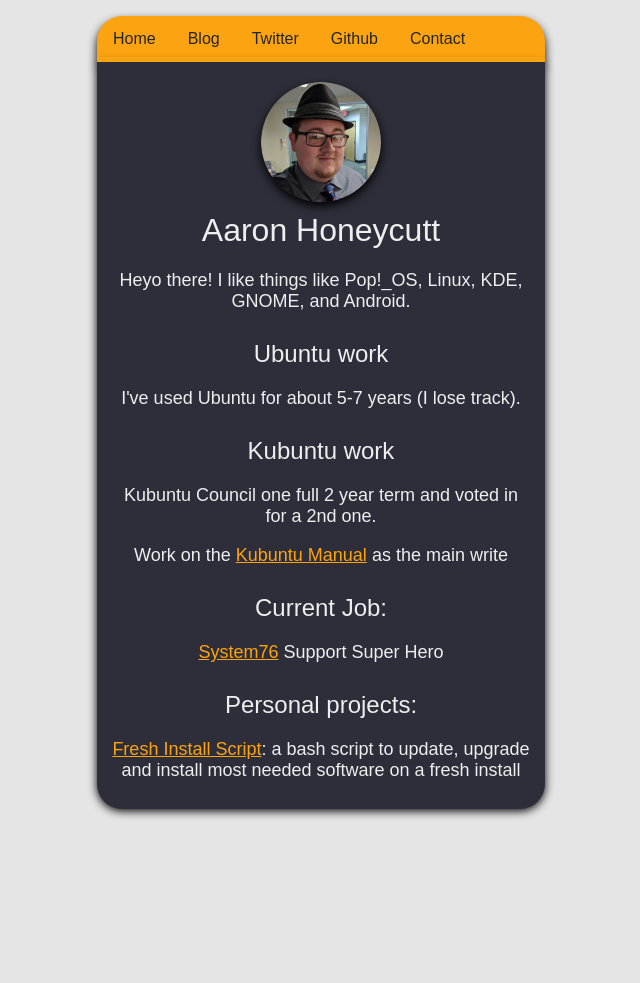
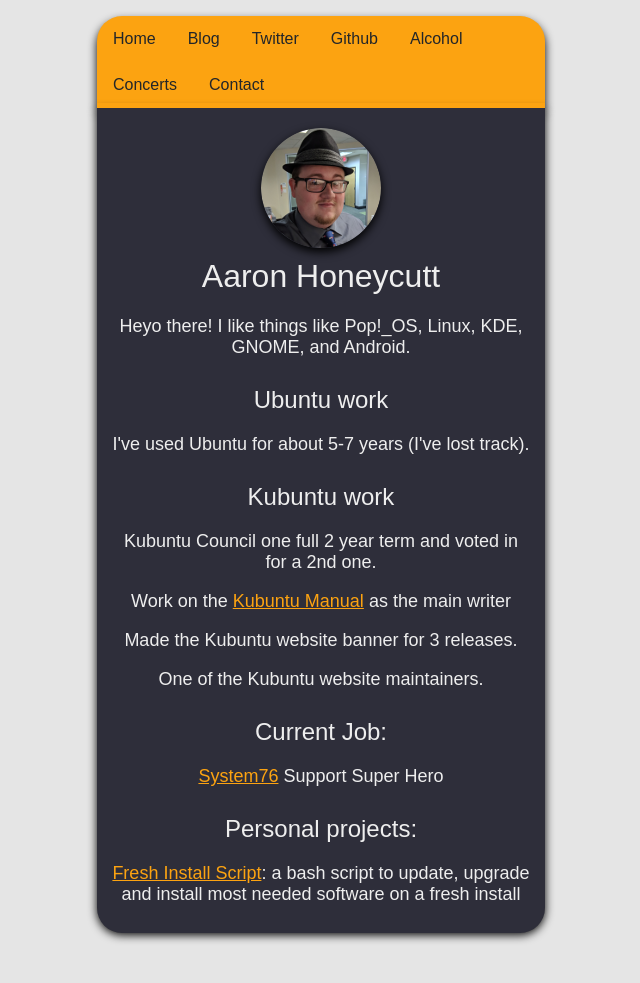
Before and after one commit to ahoneybun/website, a PHP site: page / in a window 1280 px wide. Shown: the whole page, without its empty margins (327-967 px from the left). Before the commit the page ends 818 px from the top, so only its background shows below. Run offline with PHP 8.4, Linux system fonts and the light colour scheme.

Commit message:
remove wordpress link, add blog.html

```diff
--- a/index.html
+++ b/index.html
@@ -2,7 +2,6 @@
 <html>
   <head>
     <meta charset="utf-8">
-        <meta name="viewport" content="width=device-width, initial-scale=1.0">
         <meta name="viewport" content="width=device-width, initial-scale=1.0">
         <title>Aaron Honeycutt's website</title>
         <link rel="stylesheet" href="style.css">
@@ -13,9 +12,11 @@
   <div class="navbar"><div class="centered">
     <ul>
       <li><a href="https://ahoneybun.net">Home</a></li>
-      <li><a href="http://blog.ahoneybun.net">Blog</a></li>
+      <li><a href="http://ahoneybun.net/blog.html">Blog</a></li>
       <li><a href="https://twitter.com/ATHoneycutt">Twitter</a><li>
       <li><a href="https://github.com/ahoneybun">Github</a></li>
+      <li><a href="http://cloud.ahoneybun.net/index.php/s/pbof5KfPEm3StPL">Alcohol</a></li>
+      <li><a href="http://cloud.ahoneybun.net/index.php/s/DGjpExEXofXn8dZ">Concerts</a></li>
       <li><a href="mailto:honeycuttaaron3@gmail.com">Contact</a><li>
     </ul>
   </div></div>
@@ -25,10 +26,12 @@
     <h1>Aaron Honeycutt</h1>
       <p> Heyo there! I like things like Pop!_OS, Linux, KDE, GNOME, and Android. </p>
     <h2>Ubuntu work</h2>
-      <p> I've used Ubuntu for about 5-7 years (I lose track). </p>
+      <p> I've used Ubuntu for about 5-7 years (I've lost track). </p>
     <h2> Kubuntu work </h2>
       <p> Kubuntu Council one full 2 year term and voted in for a 2nd one. </p>
-      <p> Work on the <a href="https://github.com/ahoneybun/kubuntu-manual">Kubuntu Manual</a> as the main write </p>
+      <p> Work on the <a href="https://github.com/kubuntu-team/kubuntu-manual">Kubuntu Manual</a> as the main writer </p>
+      <p> Made the Kubuntu website banner for 3 releases.</p>
+      <p> One of the Kubuntu website maintainers.</p>
     <h2> Current Job: </h2>
       <p> <a href="https://system76.com">System76</a> Support Super Hero</p>
     <h2> Personal projects: </h2>
--- a/style.css
+++ b/style.css
@@ -15,6 +15,17 @@
 }
 
 p, p1 {
+  color: #EEE;
+  font-family: Fira sans, sans-serif;
+  font-size: 18px;
+  text-align: center;
+  margin-left: auto;
+  margin-right: auto;
+  padding-left: 15px;
+  padding-right: 15px;
+}
+
+.class {
   color: #EEE;
   font-family: Fira sans, sans-serif;
   font-size: 18px;
```
Also changed, not shown: blog.html (added, +36 -0 lines), speaker-photo.jpeg (added), 1 other file.
